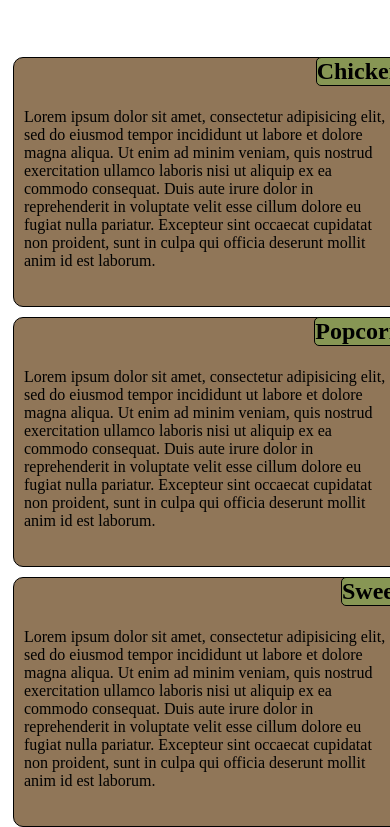
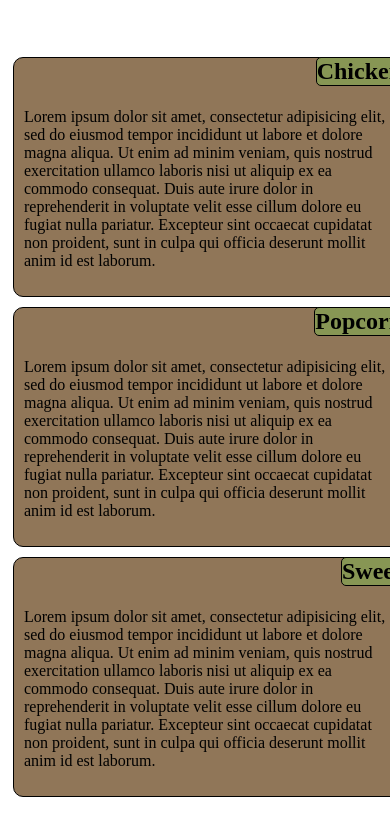
Before and after one commit to lalediksha/assingment, a plain HTML site: page module-2/index.html in a window 390 px wide. Shown: the part 80-907 px from the top of the page. After the commit the page ends 877 px from the top, so only its background shows below. Drawn offline with Linux system fonts and the light colour scheme.

Commit message:
Update jkl.css

```diff
--- a/module-2/jkl.css
+++ b/module-2/jkl.css
@@ -68,5 +68,6 @@ p{
     clear: both;
     width:100%;
     right: 22px;
+    height:240px;
 }
 }
```
